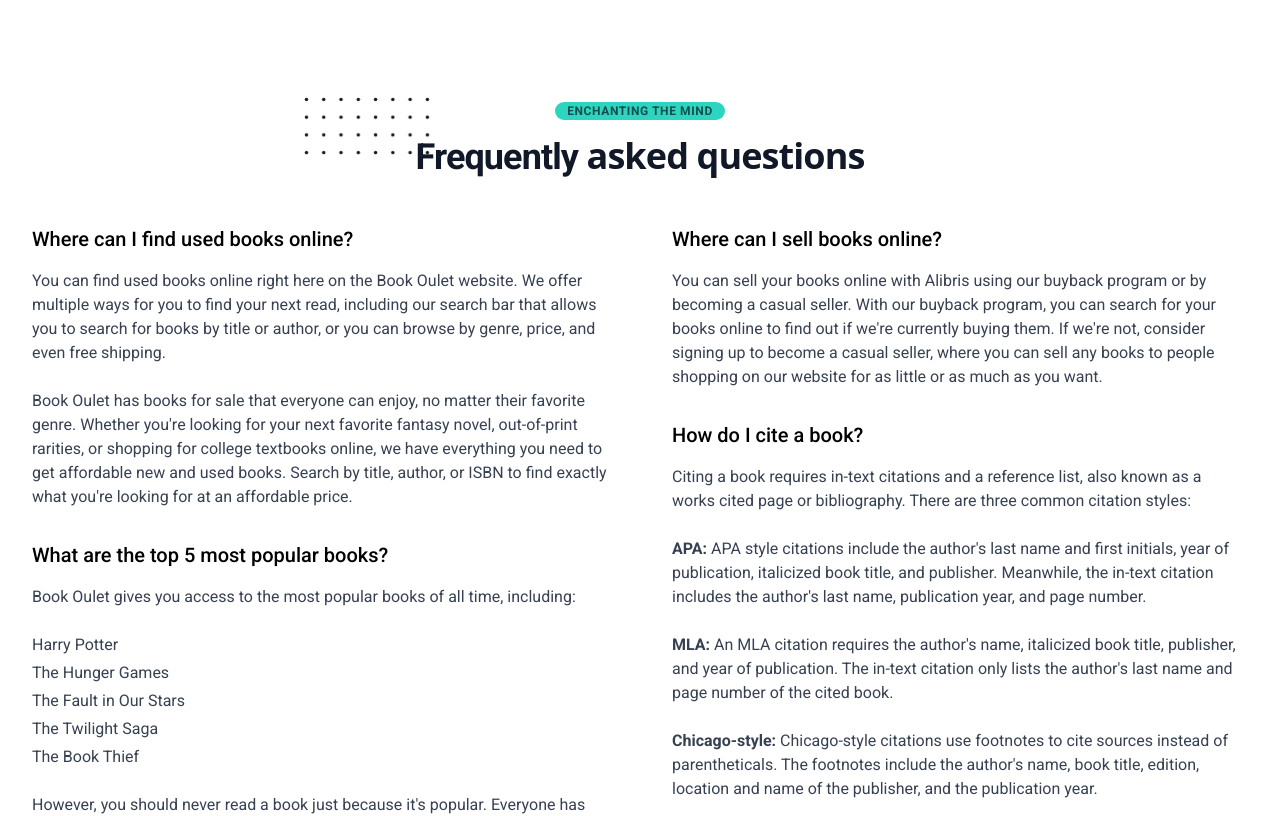
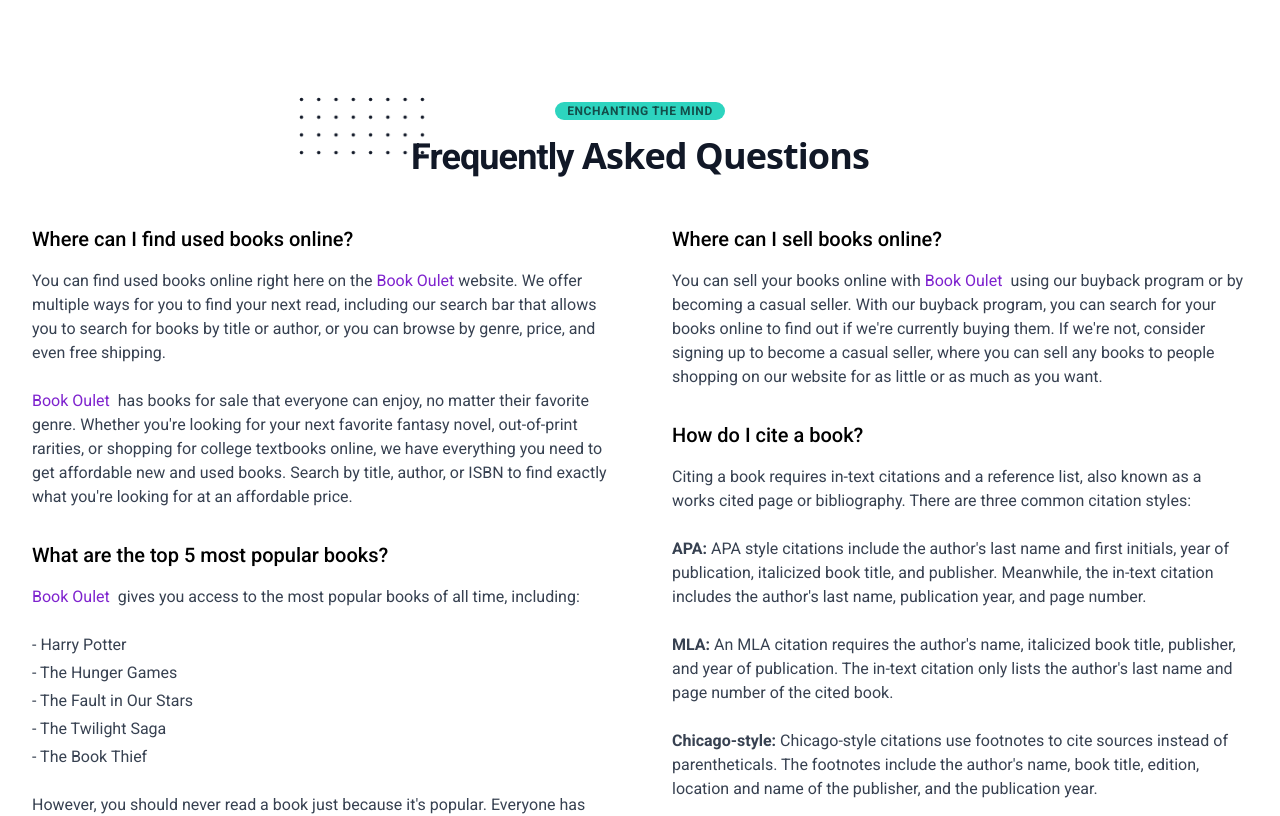
Before and after one commit to LuisSalas94/full-stack-bookstore, a React (Create React App) app in the folder frontend/: page / in a window 1280 px wide. Shown: the part 2740-3556 px from the top of the page. Built offline with nearby package versions, Linux system fonts and the light colour scheme; no server answers; what tw-elements would draw is missing.

Commit message:
Refactor FAQ component

```diff
--- a/frontend/src/components/ui/FAQ.js
+++ b/frontend/src/components/ui/FAQ.js
@@ -36,7 +36,7 @@ const FAQ = () => {
 							</svg>
 							<span className="relative">Frequently</span>
 						</span>{" "}
-						asked questions
+						Asked Questions
 					</h2>
 				</div>
 			</div>
@@ -48,19 +48,21 @@ const FAQ = () => {
 								Where can I find used books online?
 							</p>
 							<p className="text-gray-700">
-								You can find used books online right here on the Book Oulet
+								You can find used books online right here on the{" "}
+								<span className="text-purple-700 mr-1">Book Oulet</span>
 								website. We offer multiple ways for you to find your next read,
 								including our search bar that allows you to search for books by
 								title or author, or you can browse by genre, price, and even
 								free shipping.
 								<br />
 								<br />
-								Book Oulet has books for sale that everyone can enjoy, no matter
-								their favorite genre. Whether you're looking for your next
-								favorite fantasy novel, out-of-print rarities, or shopping for
-								college textbooks online, we have everything you need to get
-								affordable new and used books. Search by title, author, or ISBN
-								to find exactly what you're looking for at an affordable price.
+								<span className="text-purple-700 mr-1">Book Oulet</span> has
+								books for sale that everyone can enjoy, no matter their favorite
+								genre. Whether you're looking for your next favorite fantasy
+								novel, out-of-print rarities, or shopping for college textbooks
+								online, we have everything you need to get affordable new and
+								used books. Search by title, author, or ISBN to find exactly
+								what you're looking for at an affordable price.
 							</p>
 						</div>
 						<div>
@@ -68,16 +70,16 @@ const FAQ = () => {
 								What are the top 5 most popular books?
 							</p>
 							<p className="text-gray-700">
-								Book Oulet gives you access to the most popular books of all
-								time, including:
+								<span className="text-purple-700 mr-1">Book Oulet</span> gives
+								you access to the most popular books of all time, including:
 								<br />
 								<br />
 								<ul>
-									<li>Harry Potter</li>
-									<li className="my-1">The Hunger Games</li>
-									<li>The Fault in Our Stars</li>
-									<li className="my-1">The Twilight Saga</li>
-									<li>The Book Thief</li>
+									<li> - Harry Potter</li>
+									<li className="my-1"> - The Hunger Games</li>
+									<li> - The Fault in Our Stars</li>
+									<li className="my-1"> - The Twilight Saga</li>
+									<li> - The Book Thief</li>
 								</ul>
 								<br />
 								However, you should never read a book just because it's popular.
@@ -106,13 +108,14 @@ const FAQ = () => {
 								Where can I sell books online?
 							</p>
 							<p className="text-gray-700">
-								You can sell your books online with Alibris using our buyback
-								program or by becoming a casual seller. With our buyback
-								program, you can search for your books online to find out if
-								we're currently buying them. If we're not, consider signing up
-								to become a casual seller, where you can sell any books to
-								people shopping on our website for as little or as much as you
-								want.
+								You can sell your books online with{" "}
+								<span className="text-purple-700 mr-1">Book Oulet</span> using
+								our buyback program or by becoming a casual seller. With our
+								buyback program, you can search for your books online to find
+								out if we're currently buying them. If we're not, consider
+								signing up to become a casual seller, where you can sell any
+								books to people shopping on our website for as little or as much
+								as you want.
 							</p>
 						</div>
 						<div>
```
